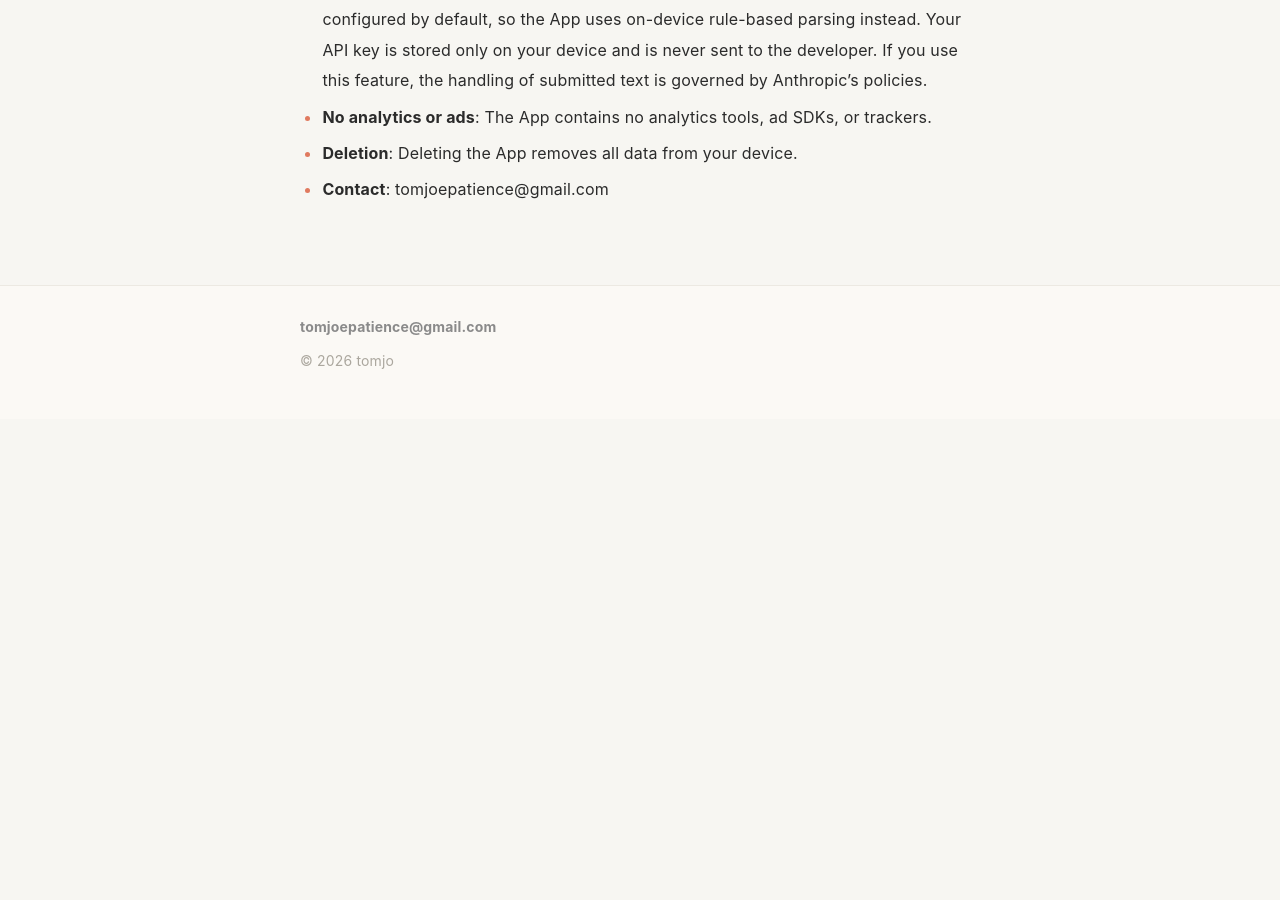
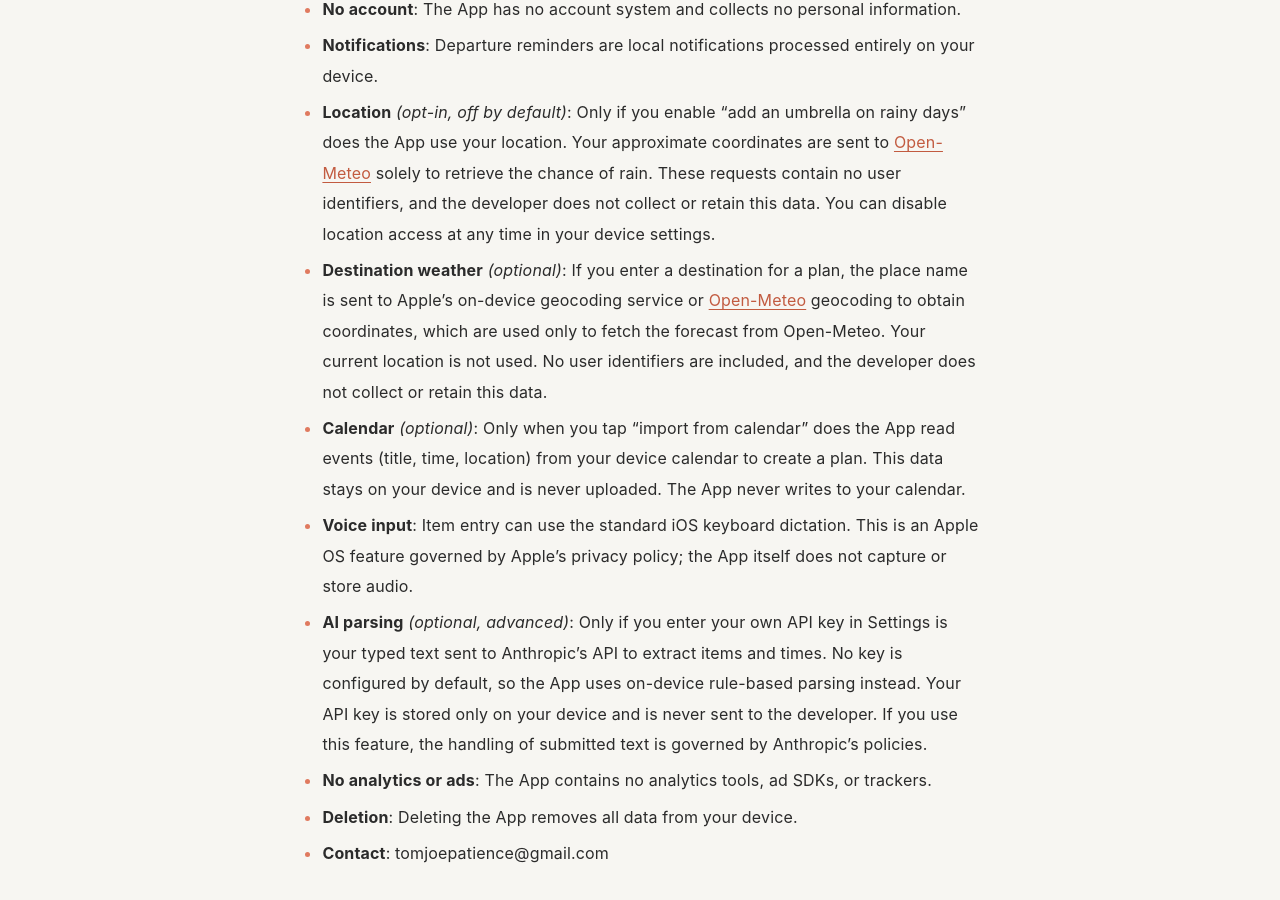
Before and after one commit to tomjoepatience-lab/tabikake-site, a Jekyll site: the page built from ittekimasu/privacy.md, in a window 1280 px wide and 900 px high, scrolled down 2467 px. Built offline with Jekyll 4.4.1, drawn with Linux system fonts in a browser that asks for light colours; before the commit the page ends 2886 px from its top, so only the background shows below that; part of the change alters nothing that is shown; some of the changed text lies outside the part shown.

Commit message:
ittekimasu: privacy policy for v1.2 destination weather + calendar import (not yet published)

```diff
--- a/ittekimasu/privacy.md
+++ b/ittekimasu/privacy.md
@@ -5,7 +5,7 @@ title: いってきます プライバシーポリシー
 
 # いってきます プライバシーポリシー / Privacy Policy
 
-最終更新日: 2026年7月18日
+最終更新日: 2026年8月9日
 
 ## 日本語
 
@@ -25,6 +25,11 @@ title: いってきます プライバシーポリシー
 
 有効にした場合、現在地のおおよその座標が天気予報サービス [Open-Meteo](https://open-meteo.com/) に送信され、降水確率の取得のみに使用されます。この通信にユーザーを識別する情報は含まれません。開発者がこの情報を収集・保存することはありません。位置情報の利用は端末の設定からいつでも無効にできます。
 
+### 4-2. 行き先の天気（任意）
+予定に「行き先」を入力した場合、入力した地名は座標に変換するため Apple のジオコーディング機能（端末OSの機能）または [Open-Meteo](https://open-meteo.com/) の地名検索に送信され、得られた座標は Open-Meteo の天気予報の取得のみに使用されます。現在地は使用しません。この通信にユーザーを識別する情報は含まれず、開発者がこれらの情報を収集・保存することはありません。
+
+### 4-3. カレンダー（任意）
+「カレンダーから取り込む」を**ユーザーが操作した場合にのみ**、端末のカレンダーの予定（タイトル・時刻・場所）を読み取り、予定の作成に使用します。読み取った内容は端末内でのみ扱われ、外部に送信されることはありません（場所を行き先として使う場合は 4-2 の扱いになります）。カレンダーへの書き込みは行いません。
 ### 5. 音声入力
 持ち物の入力には、iOS 標準のキーボードの音声入力（ディクテーション）をご利用いただけます。これは Apple が提供する OS の機能であり、その音声データの取り扱いは Apple のプライバシーポリシーに従います。本アプリが音声データを取得・保存することはありません。
 
@@ -50,6 +55,8 @@ Ittekimasu ("the App") respects your privacy.
 - **No account**: The App has no account system and collects no personal information.
 - **Notifications**: Departure reminders are local notifications processed entirely on your device.
 - **Location** *(opt-in, off by default)*: Only if you enable "add an umbrella on rainy days" does the App use your location. Your approximate coordinates are sent to [Open-Meteo](https://open-meteo.com/) solely to retrieve the chance of rain. These requests contain no user identifiers, and the developer does not collect or retain this data. You can disable location access at any time in your device settings.
+- **Destination weather** *(optional)*: If you enter a destination for a plan, the place name is sent to Apple's on-device geocoding service or [Open-Meteo](https://open-meteo.com/) geocoding to obtain coordinates, which are used only to fetch the forecast from Open-Meteo. Your current location is not used. No user identifiers are included, and the developer does not collect or retain this data.
+- **Calendar** *(optional)*: Only when you tap "import from calendar" does the App read events (title, time, location) from your device calendar to create a plan. This data stays on your device and is never uploaded. The App never writes to your calendar.
 - **Voice input**: Item entry can use the standard iOS keyboard dictation. This is an Apple OS feature governed by Apple's privacy policy; the App itself does not capture or store audio.
 - **AI parsing** *(optional, advanced)*: Only if you enter your own API key in Settings is your typed text sent to Anthropic's API to extract items and times. No key is configured by default, so the App uses on-device rule-based parsing instead. Your API key is stored only on your device and is never sent to the developer. If you use this feature, the handling of submitted text is governed by Anthropic's policies.
 - **No analytics or ads**: The App contains no analytics tools, ad SDKs, or trackers.
```
